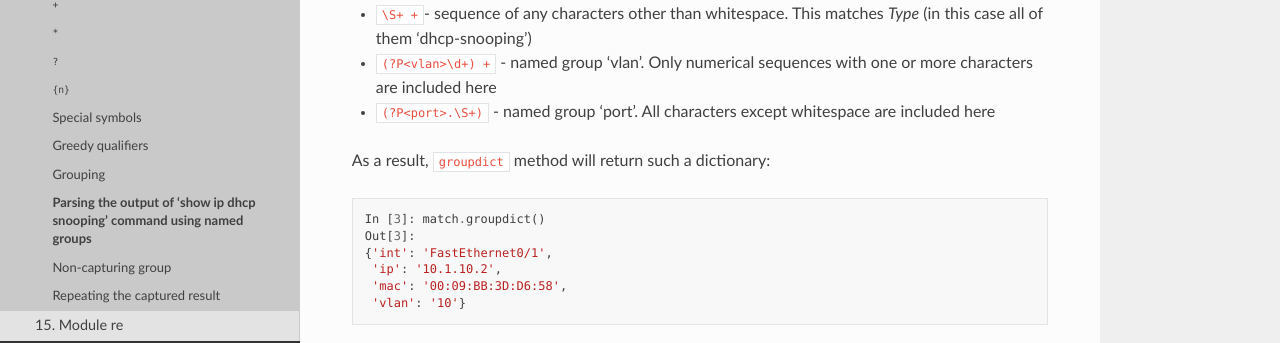
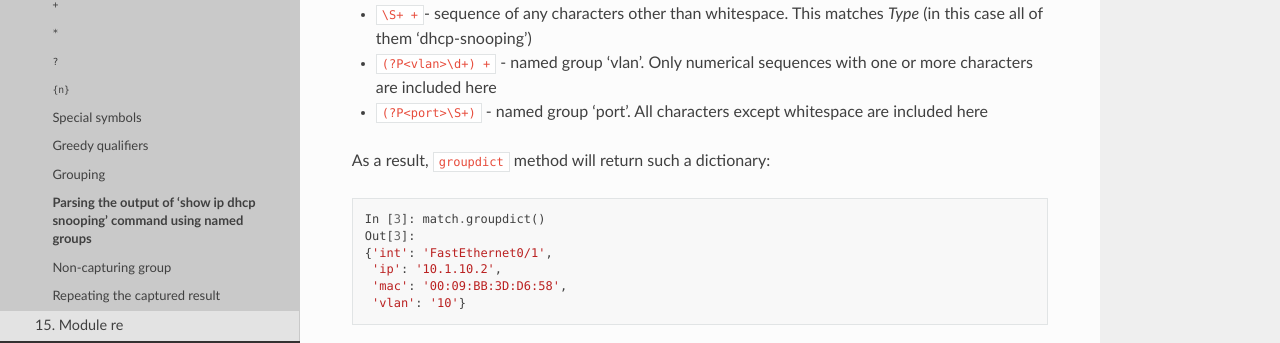
Before and after one commit to natenka/pyneng-book-en, a Sphinx documentation site: the page built from docs/source/book/14_regex/group_example.rst, in a window 1280 px wide and 900 px high, scrolled down 824 px. Shown: the part 154-497 px from the top of the window. Built offline with Sphinx 7.4.7 and the Read the Docs theme 2.0.0, drawn with Linux system fonts in a browser that asks for light colours; pages that are not in the unit, such as notebooks, are missing from menus.

```diff
--- a/docs/source/book/14_regex/group_example.rst
+++ b/docs/source/book/14_regex/group_example.rst
@@ -35,7 +35,7 @@ Comments on regex:
 -  ``\d+ +`` - numerical sequence (one or more digits) followed by one or more spaces. *Lease* value gets here
 -  ``\S+ +``- sequence of any characters other than whitespace. This matches *Type* (in this case all of them 'dhcp-snooping')
 -  ``(?P<vlan>\d+) +`` - named group 'vlan'. Only numerical sequences with one or more characters are included here
--  ``(?P<port>.\S+)`` - named group 'port'. All characters except whitespace are included here
+-  ``(?P<port>\S+)`` - named group 'port'. All characters except whitespace are included here
 
 As a result, ``groupdict`` method will return such a dictionary:
 
```
